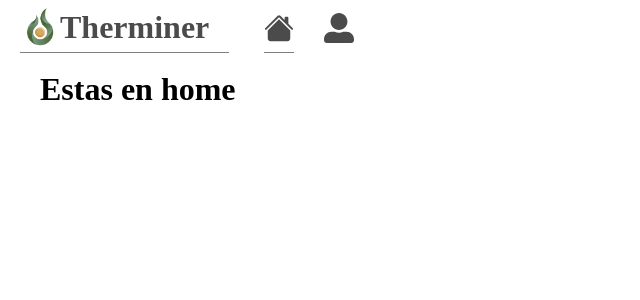
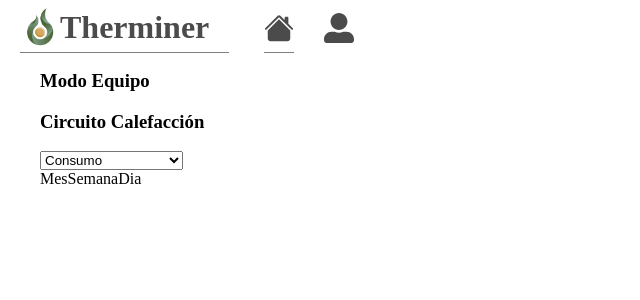
Before and after one commit to JFelipeRG/Therminer, a React (Vite) app: page / in a window 1280 px wide. Shown: the top 300 px of the page, without its empty margins (0-640 px from the left). Built offline with nearby package versions, Linux system fonts and the light colour scheme.

Commit message:
generar estructura de la page home

```diff
--- a/src/pages/home.jsx
+++ b/src/pages/home.jsx
@@ -1,5 +1,32 @@
+import SettingOption from '../components/home/settingOption'
+
+const options = ['Modo Equipo', 'Circuito Calefacción']
+
 export default function home () {
   return (
-    <h1>Estas en home</h1>
+    <>
+      <div className='panel-Control'>
+        {options.map(option => {
+          return <SettingOption key={option} option={option} />
+        })}
+      </div>
+      <div className='grafic-Container'>
+        <div className='chart-Container'>
+          <div className='chart-Settings'>
+            <select name='type' id='type-chart'>
+              <option value='consumo'>Consumo</option>
+              <option value='temp-equipo'>Temperatura Equipo</option>
+              <option value='temp-agua'>Temperatura Agua</option>
+            </select>
+            <div className='time-Chart'>
+              <span>Mes</span>
+              <span>Semana</span>
+              <span>Dia</span>
+            </div>
+          </div>
+        </div>
+        <div className='tempScroll-Container' />
+      </div>
+    </>
   )
 }
```
